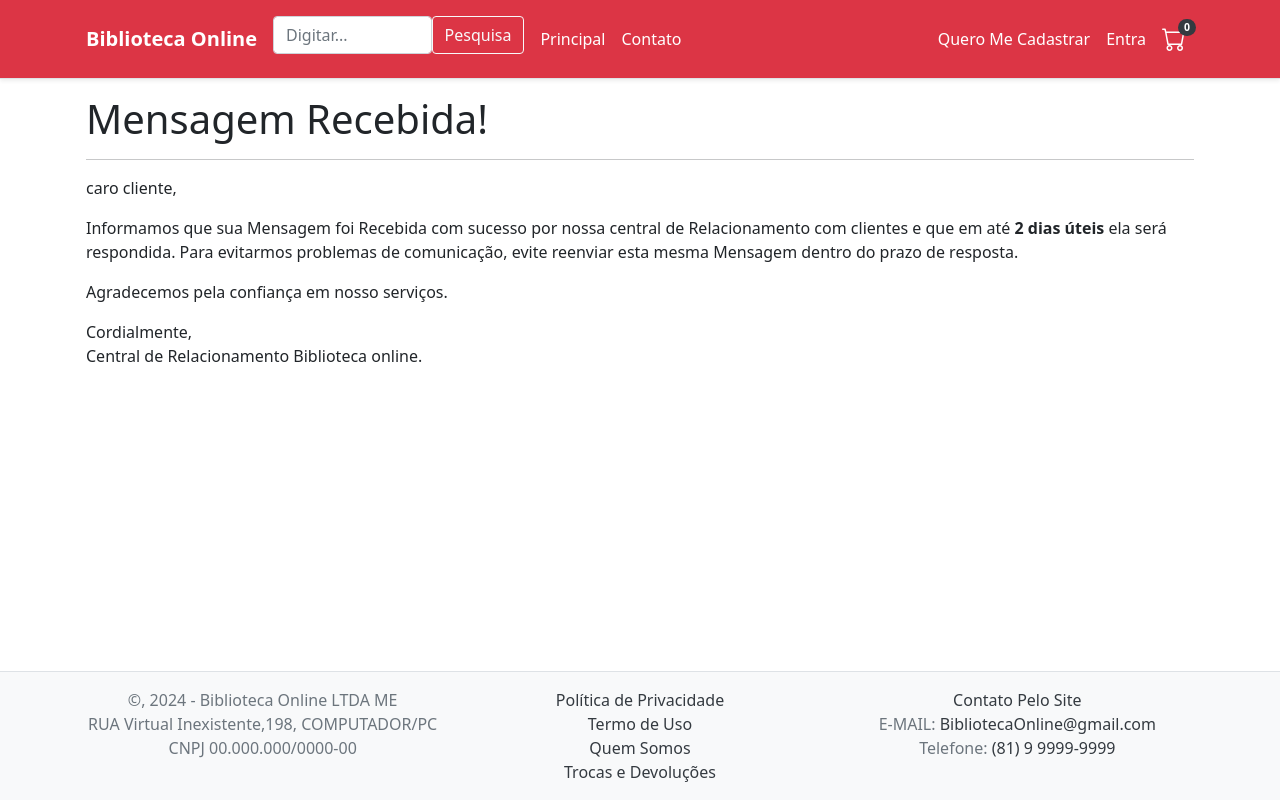
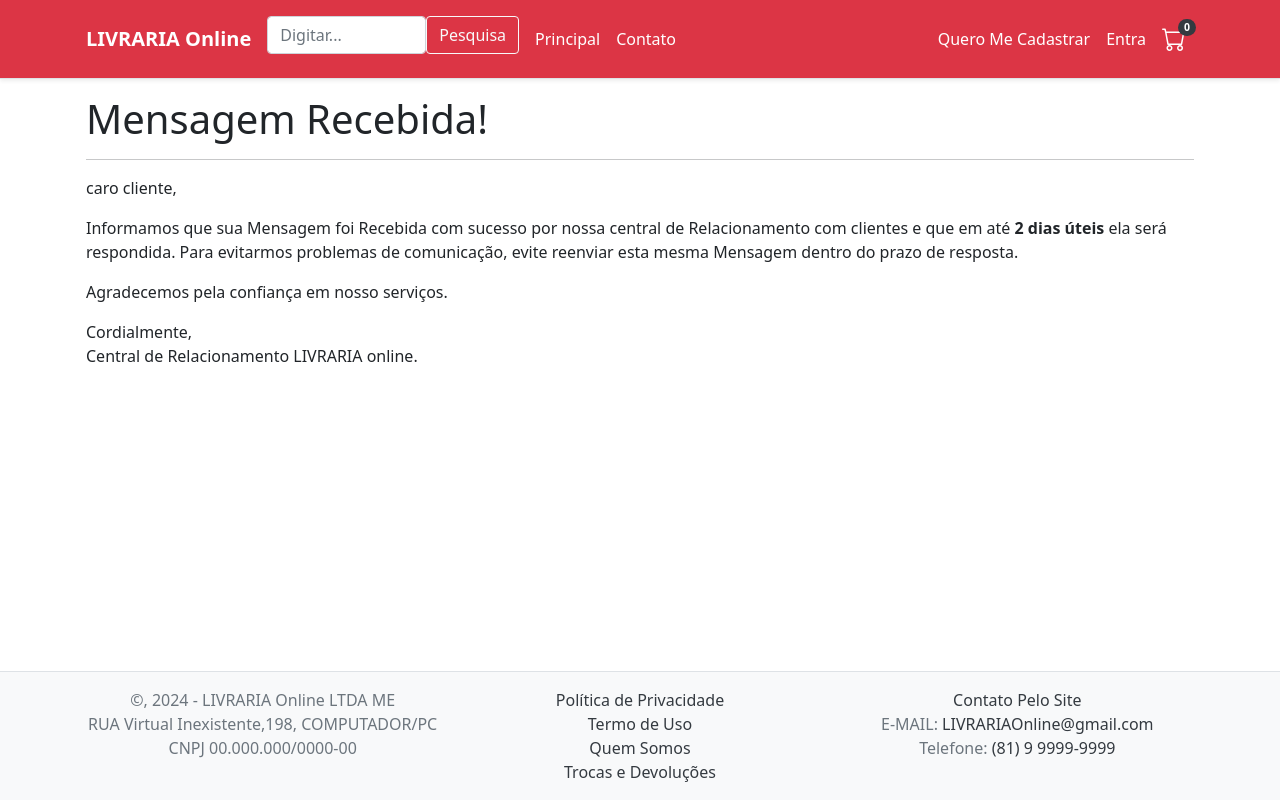
Before and after one commit to Ledson-Fabiano/Biblioteca, a website: page ConfirmContato.html in a window 1280 px wide. Drawn offline with nearby package versions, Linux system fonts and the light colour scheme.

Commit message:
ConfirmContato.html

```diff
--- a/ConfirmContato.html
+++ b/ConfirmContato.html
@@ -30,14 +30,14 @@
         >
         <link rel="stylesheet" href="https://cdn.jsdelivr.net/npm/bootstrap-icons@1.11.3/font/bootstrap-icons.css">
         <link rel="stylesheet" href="css/estilo.css">
-        <title>Biblioteca Online :: Mensagem Recebida</title>
+        <title>LIVRARIA Online :: Mensagem Recebida</title>
     </head>
     <body>
         <div class="d-flex flex-column wrapper">
             <nav class="navbar navbar-expand-lg navbar-dark bg-danger border-bottom shadow-sm mb-3">
                 <div class="container">
                     <a class="navbar-brand" href="/">
-                        <b>Biblioteca Online</b>
+                        <b>LIVRARIA Online</b>
                     </a>
                     <button
                         class="navbar-toggler"
@@ -105,7 +105,7 @@
                         </p>
                         <p>
                             Cordialmente,<br>
-                            Central de Relacionamento Biblioteca online.
+                            Central de Relacionamento LIVRARIA online.
                         </p>
                     </div>
                 </main>
@@ -113,7 +113,7 @@
                     <div class="container">
                         <div class="row py-3">
                             <div class="col-12 col-md-4 text-center">
-                                ©, 2024 - Biblioteca Online LTDA ME
+                                ©, 2024 - LIVRARIA Online LTDA ME
                                 <br>
                                 RUA Virtual Inexistente,198, COMPUTADOR/PC
                                 <br>
@@ -133,7 +133,7 @@
                                 <a href="/Contato.html" class="text-decoration-none text-dark ">Contato Pelo Site</a>
                                 <br>
                                 E-MAIL:
-                                <a href="mailto:BibliotecaOnline@gmail.com" class="text-decoration-none text-dark">BibliotecaOnline@gmail.com</a>
+                                <a href="mailto:BibliotecaOnline@gmail.com" class="text-decoration-none text-dark">LIVRARIAOnline@gmail.com</a>
                                 <br>
                                 Telefone:
                                 <a href="tel:+5581999999999" class="text-decoration-none text-dark">(81) 9 9999-9999</a>
```
